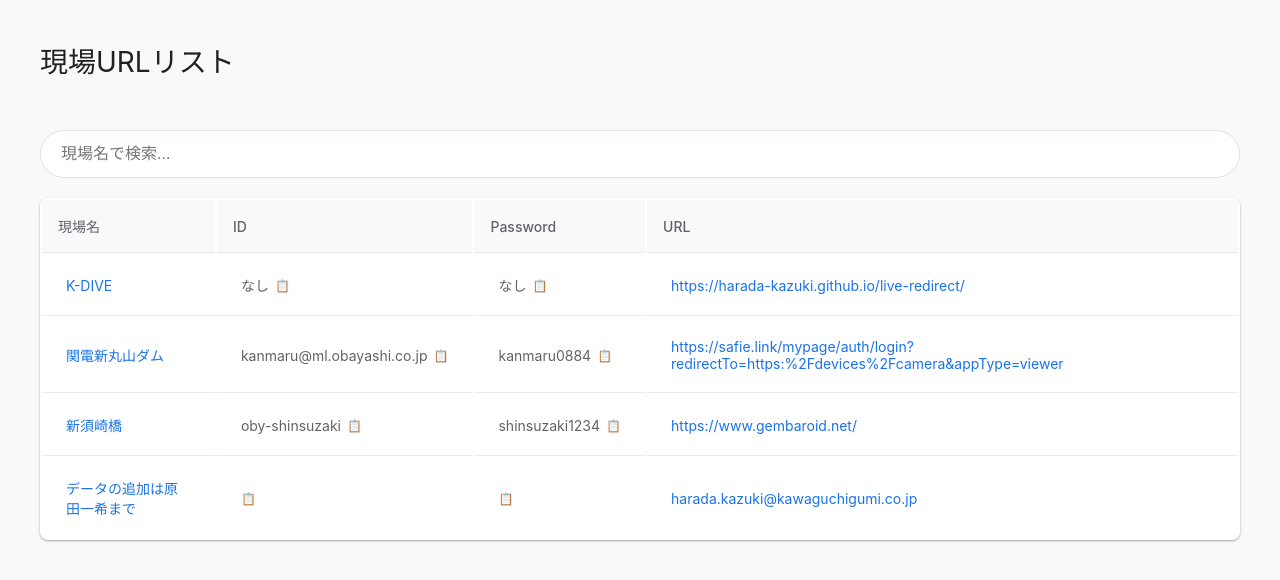
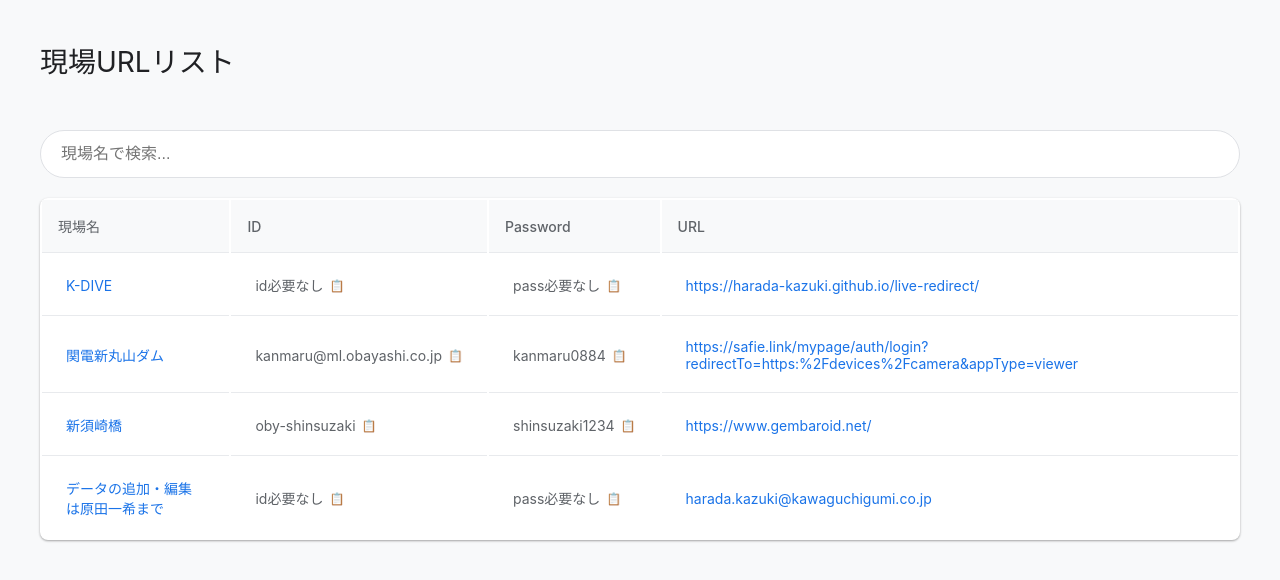
Before and after one commit to Harada-Kazuki/obayashi-camera, a plain HTML site: page index.html in a window 1280 px wide. Drawn offline with Linux system fonts and the light colour scheme.

Commit message:
Update index.html

```diff
--- a/index.html
+++ b/index.html
@@ -197,8 +197,8 @@
         const sites = [
             {
                 name: 'K-DIVE',
-                id: 'なし',
-                password: 'なし',
+                id: 'id必要なし',
+                password: 'pass必要なし',
                 url: 'https://harada-kazuki.github.io/live-redirect/'
             },
             {
@@ -214,9 +214,9 @@
                 url: 'https://www.gembaroid.net/'
             },
             {
-                name: 'データの追加は原田一希まで',
-                id: '',
-                password: '',
+                name: 'データの追加・編集は原田一希まで',
+                id: 'id必要なし',
+                password: 'pass必要なし',
                 url: 'harada.kazuki@kawaguchigumi.co.jp'
             }
         ];
```
